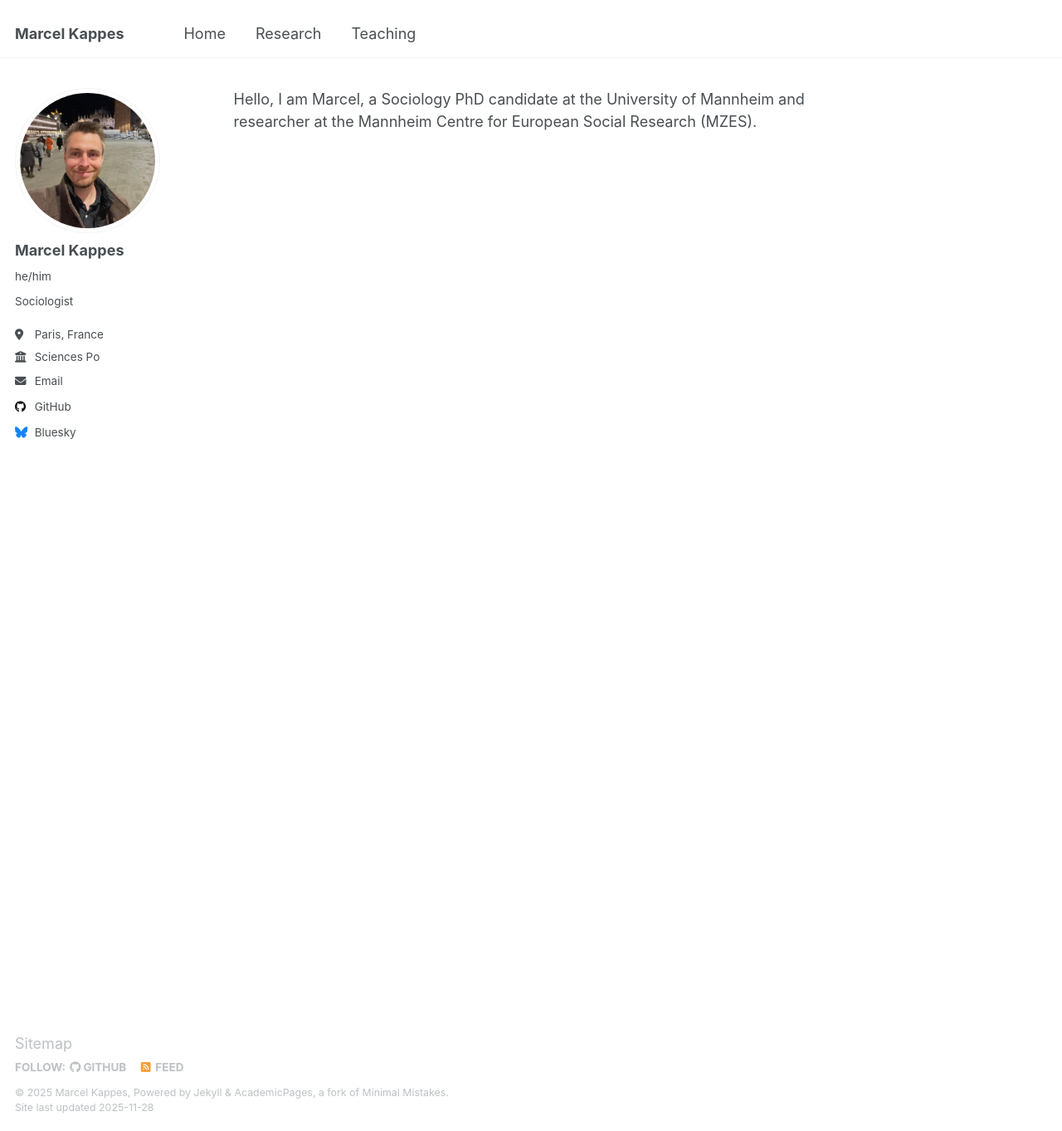
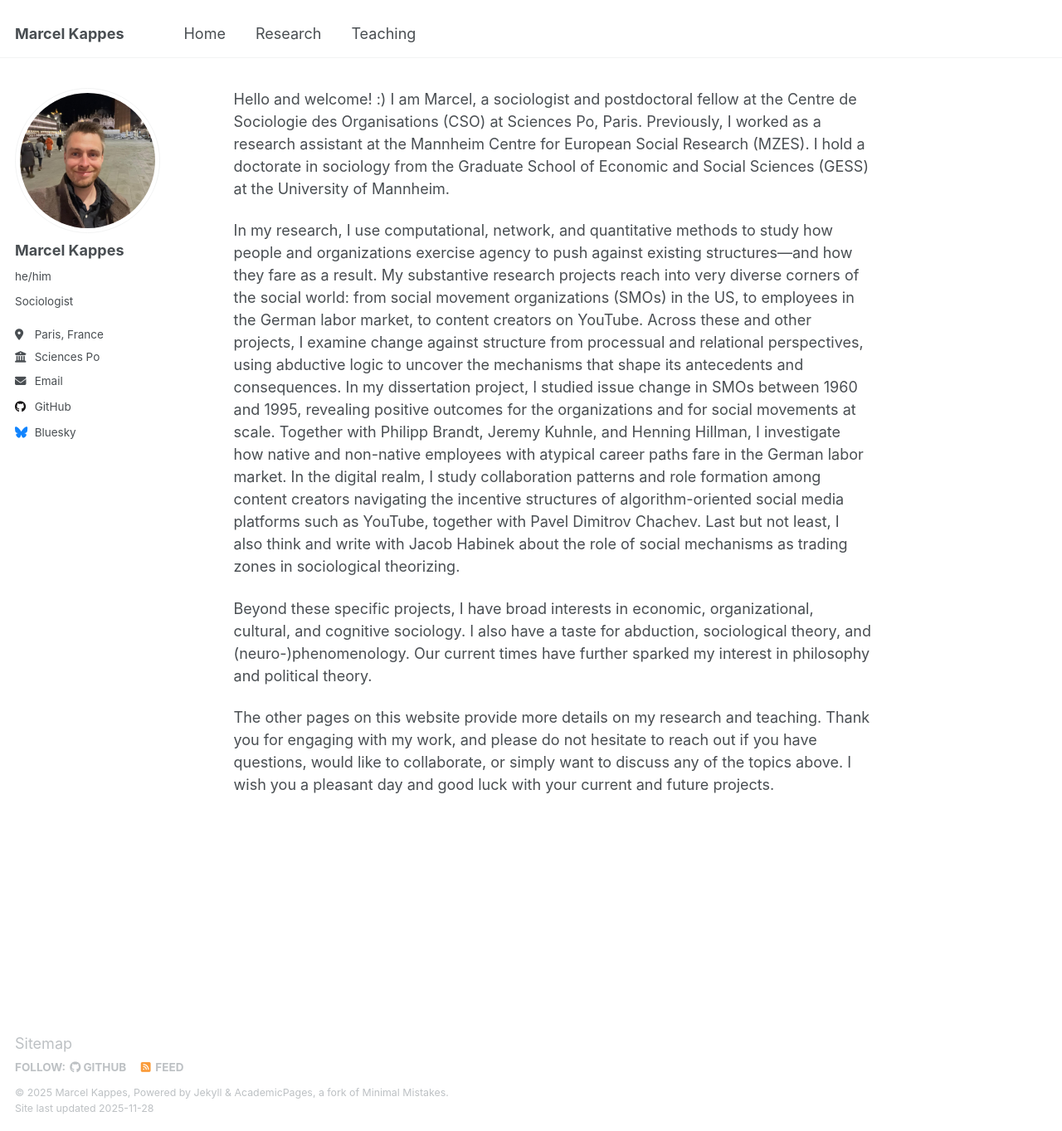
Before and after one commit to markappe/markappe.github.io, a Jekyll site: the page built from _pages/about.md, in a window 1280 px wide and 1363 px high. Shown: the whole window at 83% size. Built offline with Jekyll 4.4.1, drawn with Linux system fonts in a browser that asks for light colours.

Commit message:
Update about.md

```diff
--- a/_pages/about.md
+++ b/_pages/about.md
@@ -7,4 +7,10 @@ redirect_from:
   - /about.html
 ---
 
-Hello, I am Marcel, a Sociology PhD candidate at the University of Mannheim and researcher at the Mannheim Centre for European Social Research (MZES).
+Hello and welcome! :) I am Marcel, a sociologist and postdoctoral fellow at the Centre de Sociologie des Organisations (CSO) at Sciences Po, Paris. Previously, I worked as a research assistant at the Mannheim Centre for European Social Research (MZES). I hold a doctorate in sociology from the Graduate School of Economic and Social Sciences (GESS) at the University of Mannheim.
+
+In my research, I use computational, network, and quantitative methods to study how people and organizations exercise agency to push against existing structures—and how they fare as a result. My substantive research projects reach into very diverse corners of the social world: from social movement organizations (SMOs) in the US, to employees in the German labor market, to content creators on YouTube. Across these and other projects, I examine change against structure from processual and relational perspectives, using abductive logic to uncover the mechanisms that shape its antecedents and consequences. In my dissertation project, I studied issue change in SMOs between 1960 and 1995, revealing positive outcomes for the organizations and for social movements at scale. Together with Philipp Brandt, Jeremy Kuhnle, and Henning Hillman, I investigate how native and non-native employees with atypical career paths fare in the German labor market. In the digital realm, I study collaboration patterns and role formation among content creators navigating the incentive structures of algorithm-oriented social media platforms such as YouTube, together with Pavel Dimitrov Chachev. Last but not least, I also think and write with Jacob Habinek about the role of social mechanisms as trading zones in sociological theorizing.
+
+Beyond these specific projects, I have broad interests in economic, organizational, cultural, and cognitive sociology. I also have a taste for abduction, sociological theory, and (neuro-)phenomenology. Our current times have further sparked my interest in philosophy and political theory.
+
+The other pages on this website provide more details on my research and teaching. Thank you for engaging with my work, and please do not hesitate to reach out if you have questions, would like to collaborate, or simply want to discuss any of the topics above. I wish you a pleasant day and good luck with your current and future projects.
```
